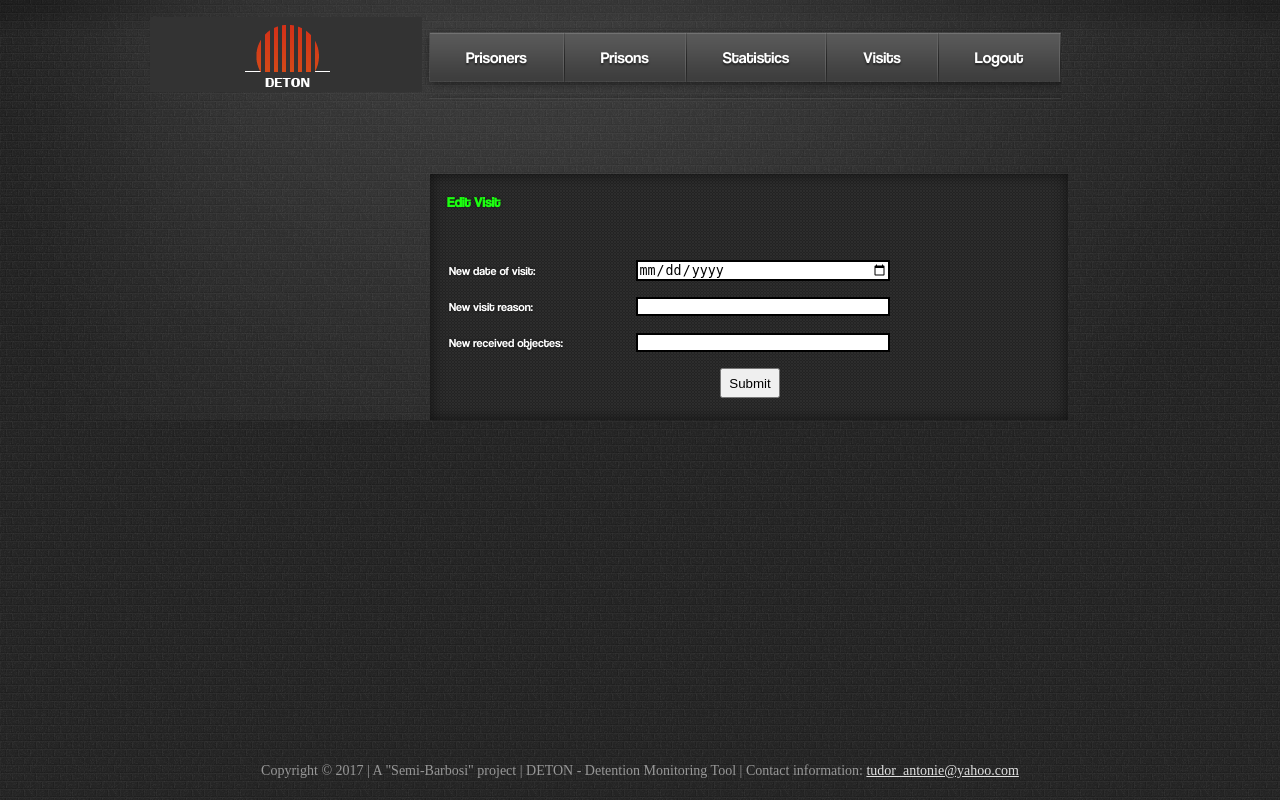
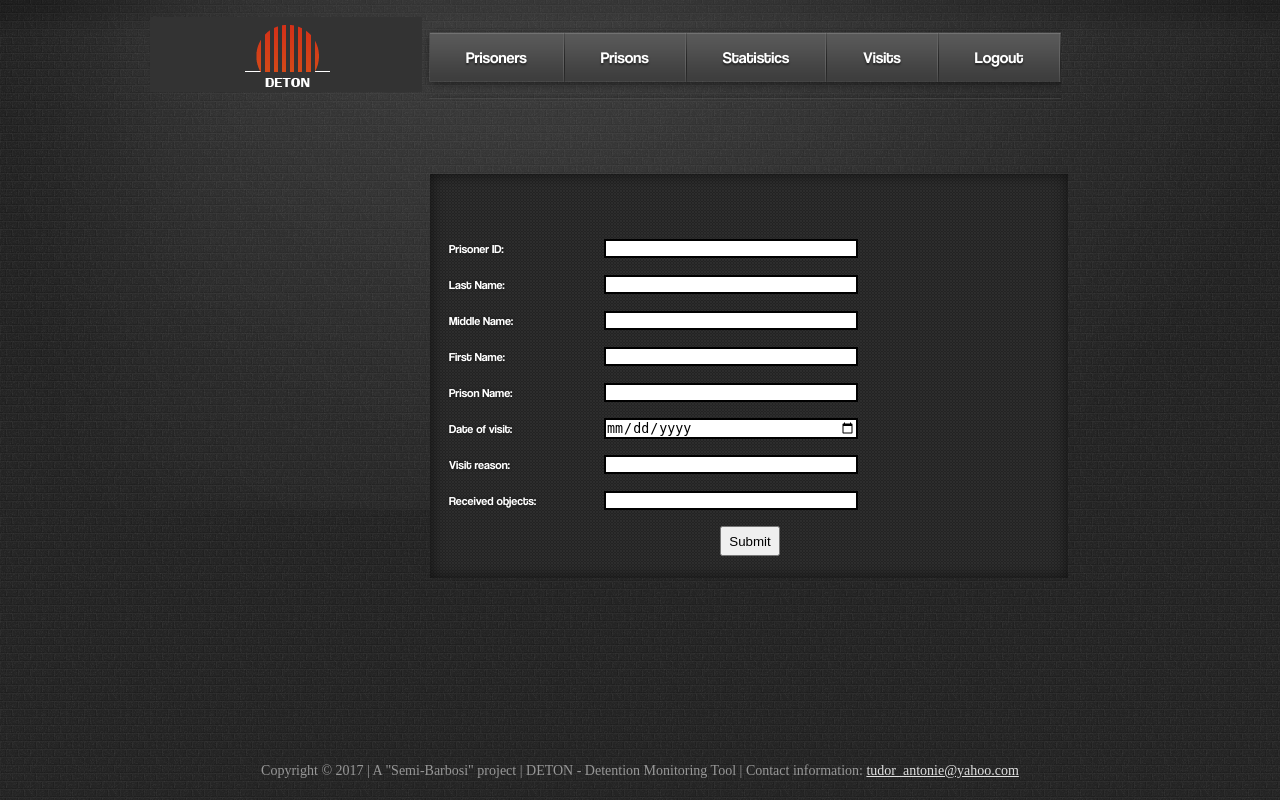
Before and after one commit to razvannica/DETON, a PHP site: page /xe/AddVisits.php in a window 1280 px wide. Run offline with PHP 8.4, Linux system fonts and the light colour scheme.

Commit message:
Update AddVisits.php

```diff
--- a/front-end/AddVisits.php
+++ b/front-end/AddVisits.php
@@ -26,18 +26,32 @@
                         <div class="post-inner">
                             <div class="post-cnt">
                                 <form action="AddVisits.php" method="post">
-                                    <h3 style="color: #1cfe10">Edit Visit</h3>
                                     <table style="width:100%">
-                                        <tr><td>New date of visit: </td><td>
+                                        <tr><td>Prisoner ID: </td><td>
+                                                <input type="number" name="convict_id" style="width:250px; border:2px solid ;"/></td></tr>
+                                        <tr><td colspan="2" style="height:10px"></td></tr>
+                                        <tr><td>Last Name: </td><td>
+                                                <input type="text" name="first_name" style="width:250px; border:2px solid ;"/></td></tr>
+                                        <tr><td colspan="2" style="height:10px"></td></tr>
+                                        <tr><td>Middle Name: </td><td>
+                                                <input type="text" name="middle_name" style="width:250px; border:2px solid ;"/></td></tr>
+                                        <tr><td colspan="2" style="height:10px"></td></tr>
+                                        <tr><td>First Name: </td><td>
+                                                <input type="text" name="first_name" style="width:250px; border:2px solid ;"/></td></tr>
+                                        <tr><td colspan="2" style="height:10px"></td></tr>
+                                        <tr><td>Prison Name: </td><td>
+                                                <input type="text" name="prison_name" style="width:250px; border:2px solid ;"/></td></tr>
+                                        <tr><td colspan="2" style="height:10px"></td></tr>
+                                        <tr><td>Date of visit: </td><td>
                                                 <input type="date" name="visit_date" style="width:250px; border:2px solid ;"/></td></tr>
                                         <tr><td colspan="2" style="height:10px"></td></tr>
-                                        <tr><td>New visit reason: </td><td>
+                                        <tr><td>Visit reason: </td><td>
                                                 <input type="text" name="visit_reason" style="width:250px; border:2px solid ;"/></td></tr>
                                         <tr><td colspan="2" style="height:10px"></td></tr>
-                                        <tr><td>New received objectes: </td><td>
-                                                <input type="text" name="exchange_data" style="width:250px; border:2px solid ;"/></td></tr>
+                                        <tr><td>Received objects: </td><td>
+                                                <input type="text" name="exchage_data" style="width:250px; border:2px solid ;"/></td></tr>
                                         <tr><td colspan="2" style="height:10px"></td></tr>
-                                        <br><br>
+                                            <br><br>
                                         <tr><td colspan="2" align="center"><input type="submit" value="Submit" style="height:30px; width: 60px;"/></td></tr>
                                     </table>
                                 </form>
```
